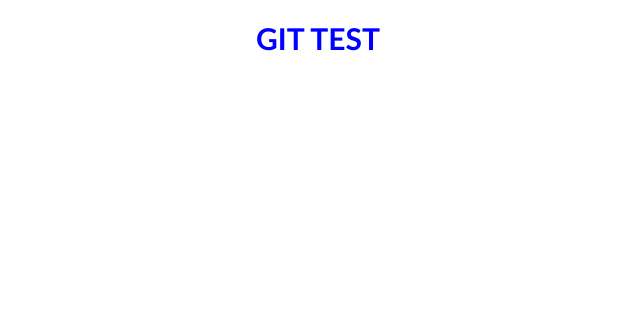
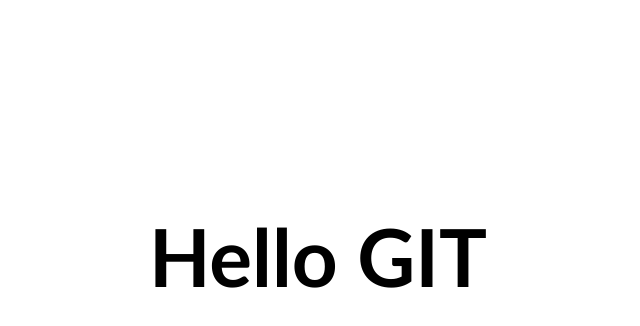
Before and after one commit to BauSaire/gitTest, a plain HTML site: page index.html in a window 1280 px wide. Shown: the whole page, without its empty margins (322-962 px from the left). Drawn offline with Linux system fonts and the light colour scheme.

Commit message:
inserto la nueva version de la pag

```diff
--- a/index.html
+++ b/index.html
@@ -3,11 +3,11 @@
 <head>
     <meta charset="UTF-8">
     <meta http-equiv="X-UA-Compatible" content="IE=edge">
+    <link rel="stylesheet" href="style.css">
     <meta name="viewport" content="width=device-width, initial-scale=1.0">
-    <link rel="stylesheet" href="style.css">
-    <title>GIT</title>
+    <title>GitTest</title>
 </head>
 <body>
-    <h1>GIT TEST</h1>
+    <h1>Hello GIT</h1>
 </body>
 </html>
--- a/style.css
+++ b/style.css
@@ -1,8 +1,33 @@
-*{
-    font-family: 'Gill Sans', 'Gill Sans MT', Calibri, 'Trebuchet MS', sans-serif;
+body{
+    box-sizing: border-box;
+  display: grid;
+  place-content: center;
 }
 h1{
-    font-size: 30px;
-    color: blue;
-    text-align: center;
+    margin-top: 200px;
+    font-size: 5rem;
+    font-family: 'Gill Sans', 'Gill Sans MT', Calibri, 'Trebuchet MS', sans-serif;
+    color: black;
+    transition: 1s color;
+    position: relative;
 }
+h1::before {
+    transform: scaleX(0);
+    transform-origin: bottom right;
+  }
+
+  h1:hover::before {
+    transform: scaleX(1);
+    transform-origin: bottom left;
+  }
+
+  h1::before {
+    content: " ";
+    display: block;
+    position: absolute;
+    top: 0; right: 0; bottom: 0; left: 0;
+    inset: 0 0 0 0;
+    background: rgb(97, 106, 110);
+    z-index: -1;
+    transition: transform .3s ease;
+  }
```
